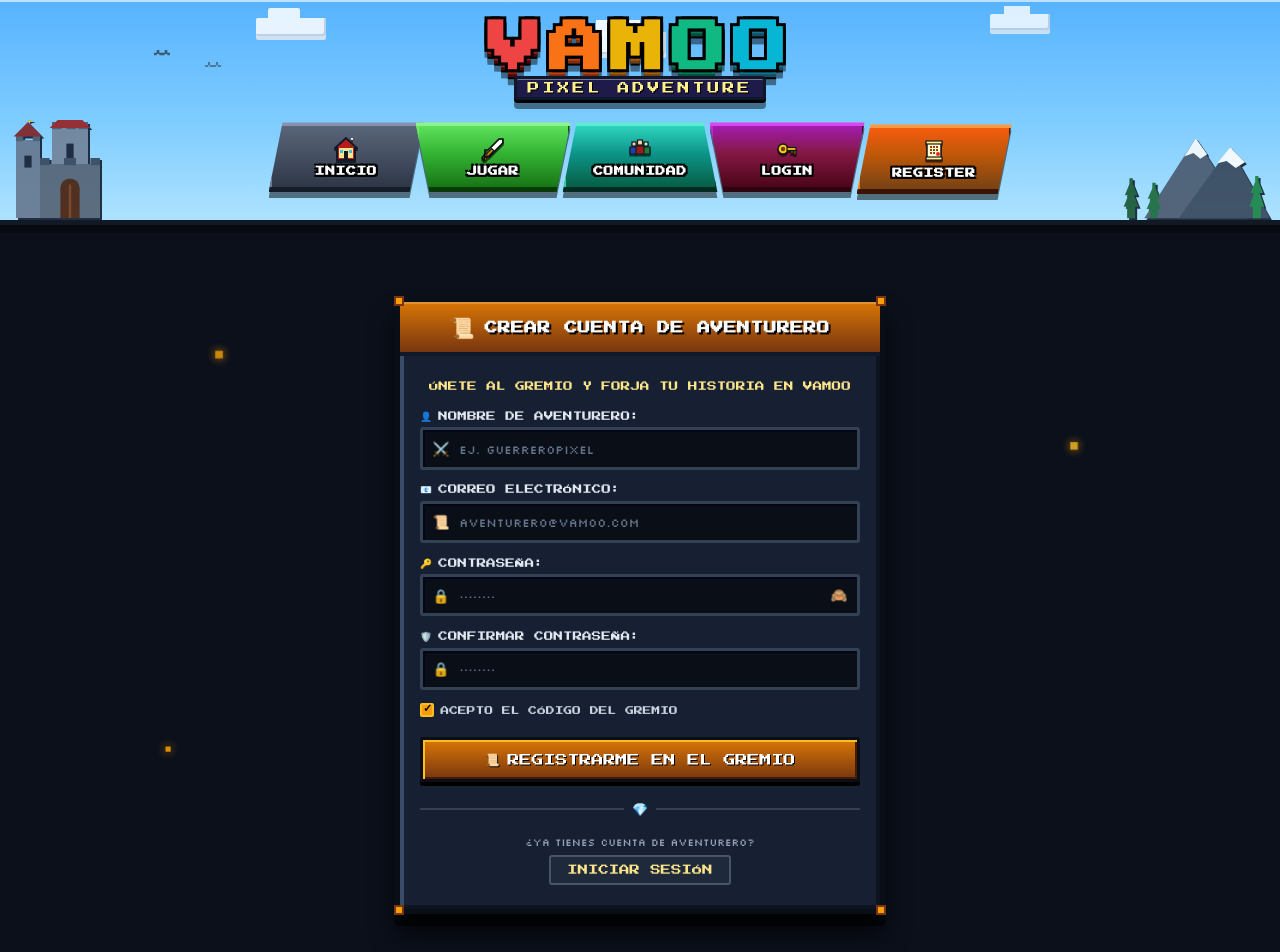
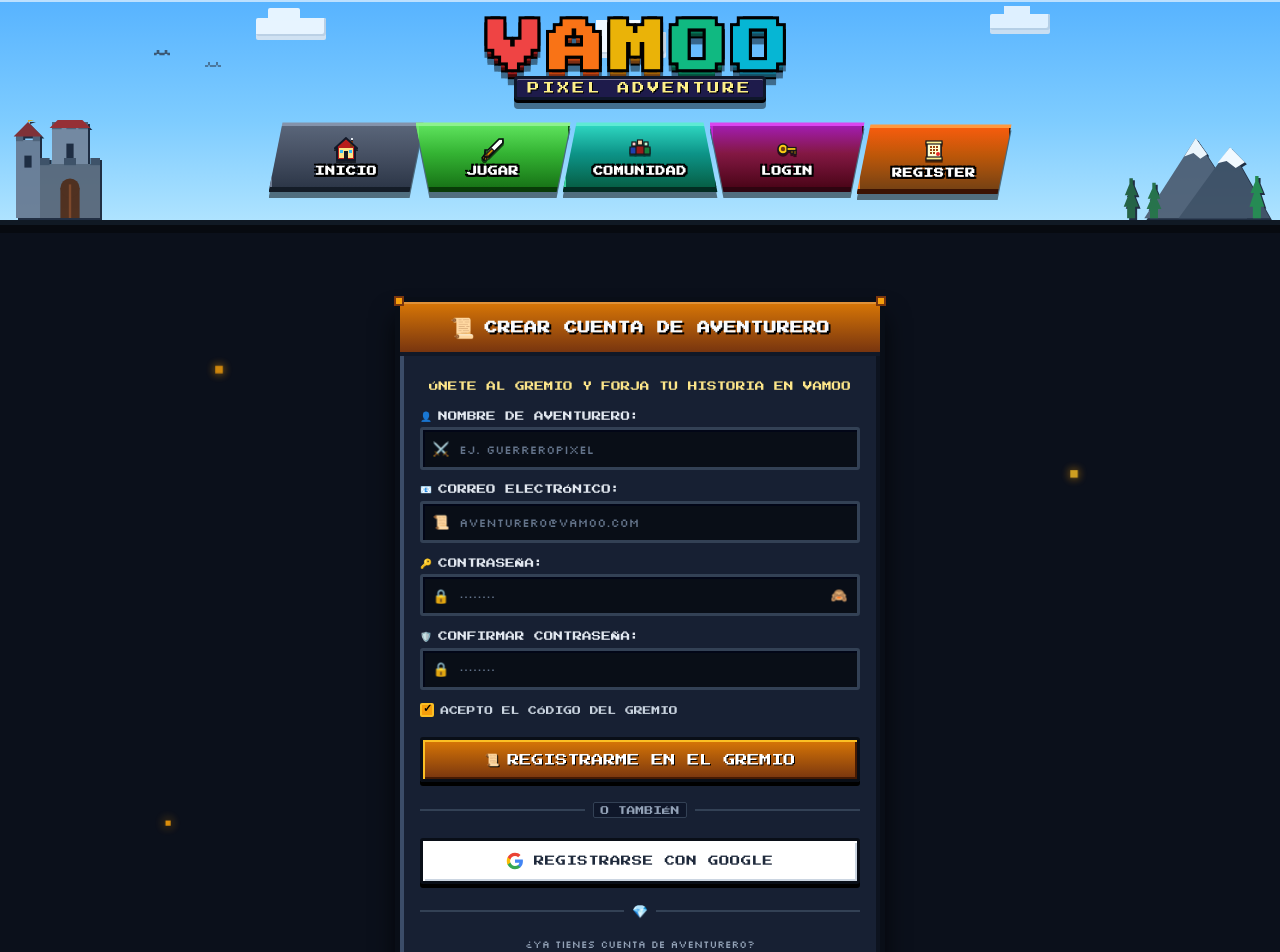
Before and after one commit to ortizarenaselizabethyuri-bot/vamooAngular20, an Angular app: page /register in a window 1280 px wide. Shown: the top 952 px of the page. Built offline with nearby package versions, Linux system fonts and the light colour scheme.

Commit message:
feat(auth): agregar opcion de autenticacion y registro con Google en login y register

```diff
--- a/src/app/pages/login/login.component.css
+++ b/src/app/pages/login/login.component.css
@@ -476,6 +476,79 @@
 }
 
 /* ========================================================
+   BOTÓN GOOGLE OAUTH PIXEL ART Y SEPARADOR O
+   ======================================================== */
+.pixel-google-btn {
+  width: 100%;
+  background: #ffffff;
+  border: 3px solid #090e17;
+  border-radius: 3px;
+  padding: 0.7rem;
+  cursor: pointer;
+  box-shadow:
+    inset 2px 2px 0 #ffffff,
+    inset -2px -2px 0 #cbd5e1,
+    0 4px 0 #000;
+  transition: transform 0.1s ease, background-color 0.1s ease;
+}
+
+.pixel-google-btn:hover {
+  background: #f1f5f9;
+  transform: translateY(-2px);
+}
+
+.pixel-google-btn:active {
+  transform: translateY(2px);
+  box-shadow:
+    inset -2px -2px 0 #ffffff,
+    inset 2px 2px 0 #cbd5e1,
+    0 1px 0 #000;
+}
+
+.pixel-google-btn:disabled {
+  opacity: 0.6;
+  cursor: not-allowed;
+  transform: none;
+}
+
+.google-btn-inner {
+  display: flex;
+  align-items: center;
+  justify-content: center;
+  gap: 0.6rem;
+}
+
+.google-svg-icon {
+  width: 18px;
+  height: 18px;
+  flex-shrink: 0;
+}
+
+.google-btn-text {
+  font-family: var(--font-pixel), monospace;
+  font-size: 0.65rem;
+  color: #1e293b;
+  letter-spacing: 0.5px;
+}
+
+.pixel-divider-or {
+  display: flex;
+  align-items: center;
+  gap: 0.5rem;
+  margin: 0.4rem 0;
+}
+
+.divider-or-badge {
+  font-family: var(--font-pixel), monospace;
+  font-size: 0.55rem;
+  color: #94a3b8;
+  background: #0f172a;
+  border: 1px solid #334155;
+  padding: 0.15rem 0.4rem;
+  border-radius: 2px;
+}
+
+/* ========================================================
    RESPONSIVIDAD
    ======================================================== */
 @media (max-width: 540px) {
--- a/src/app/pages/login/login.component.html
+++ b/src/app/pages/login/login.component.html
@@ -148,6 +148,31 @@
         </div>
 
         <!-- Separador Pixel Art -->
+        <div class="pixel-divider-or">
+          <span class="divider-line"></span>
+          <span class="divider-or-badge">O TAMBIÉN</span>
+          <span class="divider-line"></span>
+        </div>
+
+        <!-- Botón de Autenticación con Google -->
+        <button
+          type="button"
+          class="pixel-google-btn"
+          (click)="loginWithGoogle()"
+          [disabled]="isLoading()"
+        >
+          <span class="google-btn-inner">
+            <svg class="google-svg-icon" viewBox="0 0 24 24" width="18" height="18">
+              <path fill="#4285F4" d="M22.56 12.25c0-.78-.07-1.53-.2-2.25H12v4.26h5.92c-.26 1.37-1.04 2.53-2.21 3.31v2.77h3.57c2.08-1.92 3.28-4.74 3.28-8.09z"/>
+              <path fill="#34A853" d="M12 23c2.97 0 5.46-.98 7.28-2.66l-3.57-2.77c-.98.66-2.23 1.06-3.71 1.06-2.86 0-5.29-1.93-6.16-4.53H2.18v2.84C3.99 20.53 7.7 23 12 23z"/>
+              <path fill="#FBBC05" d="M5.84 14.09c-.22-.66-.35-1.36-.35-2.09s.13-1.43.35-2.09V7.06H2.18C1.43 8.55 1 10.22 1 12s.43 3.45 1.18 4.94l2.85-2.22.81-.63z"/>
+              <path fill="#EA4335" d="M12 5.38c1.62 0 3.06.56 4.21 1.64l3.15-3.15C17.45 2.09 14.97 1 12 1 7.7 1 3.99 3.47 2.18 7.06l3.66 2.84c.87-2.6 3.3-4.52 6.16-4.52z"/>
+            </svg>
+            <span class="google-btn-text">CONTINUAR CON GOOGLE</span>
+          </span>
+        </button>
+
+        <!-- Separador Pixel Art -->
         <div class="pixel-divider">
           <span class="divider-line"></span>
           <span class="divider-gem">💎</span>
--- a/src/app/pages/login/login.component.ts
+++ b/src/app/pages/login/login.component.ts
@@ -2,7 +2,14 @@ import { Component, signal } from '@angular/core';
 import { CommonModule } from '@angular/common';
 import { FormsModule } from '@angular/forms';
 import { Router } from '@angular/router';
+import { environment } from '../../../environments/environment';
 
+/**
+ * Componente de inicio de sesión RPG (LoginComponent).
+ *
+ * Propósito: Permitir a los aventureros autenticarse mediante credenciales locales
+ * (usuario/email y contraseña) o a través de Google OAuth 2.0 en una ventana de diálogo retro.
+ */
 @Component({
   selector: 'app-login',
   standalone: true,
@@ -11,21 +18,43 @@ import { Router } from '@angular/router';
   styleUrl: './login.component.css',
 })
 export class LoginComponent {
-  username = signal<string>('');
-  password = signal<string>('');
-  rememberMe = signal<boolean>(true);
-  showPassword = signal<boolean>(false);
+  /** Nombre de usuario o correo electrónico */
+  readonly username = signal<string>('');
+  /** Contraseña de acceso */
+  readonly password = signal<string>('');
+  /** Indicador para recordar la sesión */
+  readonly rememberMe = signal<boolean>(true);
+  /** Control de visibilidad de contraseña */
+  readonly showPassword = signal<boolean>(false);
 
-  errorMessage = signal<string>('');
-  successMessage = signal<string>('');
-  isLoading = signal<boolean>(false);
+  /** Mensaje de error para validación */
+  readonly errorMessage = signal<string>('');
+  /** Mensaje de confirmación o estado */
+  readonly successMessage = signal<string>('');
+  /** Estado de carga durante la autenticación */
+  readonly isLoading = signal<boolean>(false);
 
-  constructor(private router: Router) {}
+  /**
+   * Inicializa el componente con el router de navegación.
+   *
+   * @param router - Servicio de enrutamiento de Angular.
+   */
+  constructor(private readonly router: Router) {}
 
+  /**
+   * Alterna la visibilidad de la contraseña en texto plano o asteriscos.
+   *
+   * @returns void
+   */
   togglePasswordVisibility(): void {
     this.showPassword.update((val) => !val);
   }
 
+  /**
+   * Procesa el formulario de login tradicional con validaciones del lado del cliente.
+   *
+   * @returns void
+   */
   onSubmit(): void {
     this.errorMessage.set('');
     this.successMessage.set('');
@@ -57,8 +86,32 @@ export class LoginComponent {
     }, 600);
   }
 
+  /**
+   * Inicia el flujo de autenticación federada con Google OAuth 2.0.
+   *
+   * Propósito: Redirigir al usuario al endpoint de Google OAuth del backend para iniciar sesión.
+   *
+   * @returns void
+   */
+  loginWithGoogle(): void {
+    this.isLoading.set(true);
+    this.errorMessage.set('');
+    this.successMessage.set('CONECTANDO CON GOOGLE OAUTH 2.0...');
+
+    const baseUrl = environment.apiUrl.replace(/\/api\/?$/, '');
+    const googleAuthUrl = `${baseUrl}/auth/google`;
+
+    if (typeof window !== 'undefined') {
+      window.location.href = googleAuthUrl;
+    }
+  }
+
+  /**
+   * Navega hacia la pantalla de registro para nuevos usuarios.
+   *
+   * @returns void
+   */
   goToRegister(): void {
-    // Redirige o activa evento para registro
     this.router.navigate(['/register']);
   }
 }
--- a/src/app/pages/register/register.component.css
+++ b/src/app/pages/register/register.component.css
@@ -337,3 +337,76 @@
   background: #334155;
   color: #ffffff;
 }
+
+/* ========================================================
+   BOTÓN GOOGLE OAUTH PIXEL ART Y SEPARADOR O
+   ======================================================== */
+.pixel-google-btn {
+  width: 100%;
+  background: #ffffff;
+  border: 3px solid #090e17;
+  border-radius: 3px;
+  padding: 0.7rem;
+  cursor: pointer;
+  box-shadow:
+    inset 2px 2px 0 #ffffff,
+    inset -2px -2px 0 #cbd5e1,
+    0 4px 0 #000;
+  transition: transform 0.1s ease, background-color 0.1s ease;
+}
+
+.pixel-google-btn:hover {
+  background: #f1f5f9;
+  transform: translateY(-2px);
+}
+
+.pixel-google-btn:active {
+  transform: translateY(2px);
+  box-shadow:
+    inset -2px -2px 0 #ffffff,
+    inset 2px 2px 0 #cbd5e1,
+    0 1px 0 #000;
+}
+
+.pixel-google-btn:disabled {
+  opacity: 0.6;
+  cursor: not-allowed;
+  transform: none;
+}
+
+.google-btn-inner {
+  display: flex;
+  align-items: center;
+  justify-content: center;
+  gap: 0.6rem;
+}
+
+.google-svg-icon {
+  width: 18px;
+  height: 18px;
+  flex-shrink: 0;
+}
+
+.google-btn-text {
+  font-family: var(--font-pixel), monospace;
+  font-size: 0.65rem;
+  color: #1e293b;
+  letter-spacing: 0.5px;
+}
+
+.pixel-divider-or {
+  display: flex;
+  align-items: center;
+  gap: 0.5rem;
+  margin: 0.4rem 0;
+}
+
+.divider-or-badge {
+  font-family: var(--font-pixel), monospace;
+  font-size: 0.55rem;
+  color: #94a3b8;
+  background: #0f172a;
+  border: 1px solid #334155;
+  padding: 0.15rem 0.4rem;
+  border-radius: 2px;
+}
--- a/src/app/pages/register/register.component.html
+++ b/src/app/pages/register/register.component.html
@@ -177,6 +177,31 @@
           </button>
         </div>
 
+        <!-- Separador Pixel Art con O -->
+        <div class="pixel-divider-or">
+          <span class="divider-line"></span>
+          <span class="divider-or-badge">O TAMBIÉN</span>
+          <span class="divider-line"></span>
+        </div>
+
+        <!-- Botón de Registro con Google -->
+        <button
+          type="button"
+          class="pixel-google-btn"
+          (click)="registerWithGoogle()"
+          [disabled]="isLoading()"
+        >
+          <span class="google-btn-inner">
+            <svg class="google-svg-icon" viewBox="0 0 24 24" width="18" height="18">
+              <path fill="#4285F4" d="M22.56 12.25c0-.78-.07-1.53-.2-2.25H12v4.26h5.92c-.26 1.37-1.04 2.53-2.21 3.31v2.77h3.57c2.08-1.92 3.28-4.74 3.28-8.09z"/>
+              <path fill="#34A853" d="M12 23c2.97 0 5.46-.98 7.28-2.66l-3.57-2.77c-.98.66-2.23 1.06-3.71 1.06-2.86 0-5.29-1.93-6.16-4.53H2.18v2.84C3.99 20.53 7.7 23 12 23z"/>
+              <path fill="#FBBC05" d="M5.84 14.09c-.22-.66-.35-1.36-.35-2.09s.13-1.43.35-2.09V7.06H2.18C1.43 8.55 1 10.22 1 12s.43 3.45 1.18 4.94l2.85-2.22.81-.63z"/>
+              <path fill="#EA4335" d="M12 5.38c1.62 0 3.06.56 4.21 1.64l3.15-3.15C17.45 2.09 14.97 1 12 1 7.7 1 3.99 3.47 2.18 7.06l3.66 2.84c.87-2.6 3.3-4.52 6.16-4.52z"/>
+            </svg>
+            <span class="google-btn-text">REGISTRARSE CON GOOGLE</span>
+          </span>
+        </button>
+
         <!-- Separador Pixel Art -->
         <div class="pixel-divider">
           <span class="divider-line"></span>
--- a/src/app/pages/register/register.component.ts
+++ b/src/app/pages/register/register.component.ts
@@ -2,6 +2,7 @@ import { Component, signal } from '@angular/core';
 import { CommonModule } from '@angular/common';
 import { FormsModule } from '@angular/forms';
 import { Router } from '@angular/router';
+import { environment } from '../../../environments/environment';
 
 /**
  * Componente de la sección Registro (RegisterComponent).
@@ -102,6 +103,26 @@ export class RegisterComponent {
   }
 
   /**
+   * Inicia el registro federado con cuenta de Google OAuth 2.0.
+   *
+   * Propósito: Redirigir al usuario al endpoint de Google OAuth del backend para registrarse.
+   *
+   * @returns void
+   */
+  registerWithGoogle(): void {
+    this.isLoading.set(true);
+    this.errorMessage.set('');
+    this.successMessage.set('CONECTANDO CON GOOGLE OAUTH 2.0...');
+
+    const baseUrl = environment.apiUrl.replace(/\/api\/?$/, '');
+    const googleAuthUrl = `${baseUrl}/auth/google`;
+
+    if (typeof window !== 'undefined') {
+      window.location.href = googleAuthUrl;
+    }
+  }
+
+  /**
    * Navega hacia la pantalla de inicio de sesión.
    *
    * @returns void
```
Also changed, not shown: 2 other files (tests, documents, lock files or other folders).
